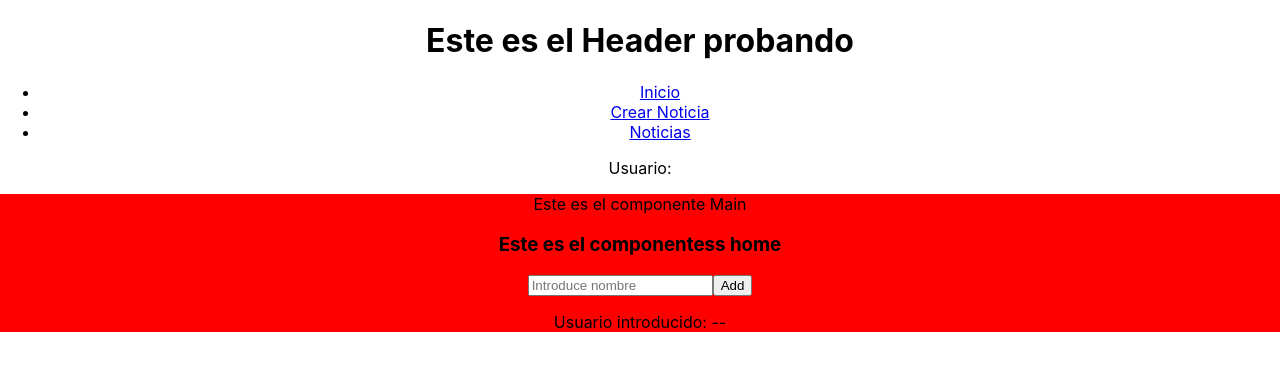
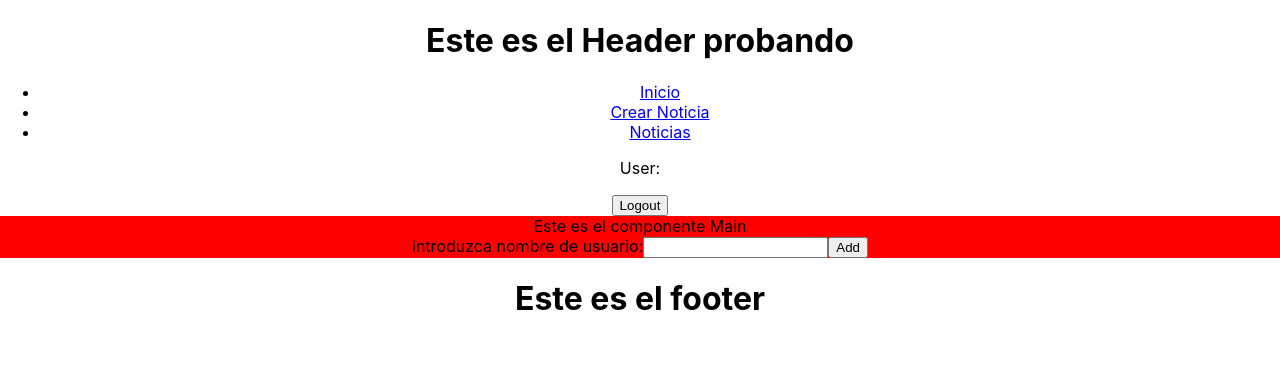
Before and after one commit to ignaciosein/proyectNews, a React (Create React App) app: page / in a window 1280 px wide. Shown: the top 370 px of the page. Built offline with nearby package versions, Linux system fonts and the light colour scheme.

Commit message:
login funcional

```diff
--- a/src/App.js
+++ b/src/App.js
@@ -1,12 +1,14 @@
-import React, { Component } from 'react';
-import { BrowserRouter} from 'react-router-dom';
+import React, { Component } from "react";
+import { BrowserRouter } from "react-router-dom";
 
-import './App.css';
+import "./App.css";
 import Header from "./components/Head/Head";
-import Main from './components/Main/Main';
-import Footer from './components/Footer/Footer';
+import Home from "./components/Home";
 
-import {userContext} from './context/userContext';
+import Main from "./components/Main/Main";
+import Footer from "./components/Footer/Footer";
+
+import { userContext } from "./context/userContext";
 
 export class App extends Component {
   constructor(props) {
@@ -14,45 +16,29 @@ export class App extends Component {
 
     this.state = {
       user: {
-        name:"Alex"
+        name:""
       }
     }
   }
 
+  logout = () => { this.setState({user: {}}) };
+  login = (name) => {
+
+
+    console.log(this.state.user.name)
+
+
+    this.setState({user:{name}})
 
 
 
 
-  login = (name) => {
-
-
-
-
-    if(this.state.user.name !== name)
-  {
-
-   console.log("el nombre es distinto")
-   this.setState({user: name});
-
-  }
-  else{
-  console.log("el nombre coincide")
-}
-
-
-
-
-  }
-
+  };
 
   render() {
-
-
-
-
     const value = {
       user: this.state.user,
-
+      logoutUser: this.logout,
       loginUser: this.login
     }
 
@@ -60,14 +46,15 @@ export class App extends Component {
       <div className="App">
         <BrowserRouter>
           <userContext.Provider value={value}>
-            <Header/>
-            <Main/>
+            <Header />
+            <Main />
           </userContext.Provider>
+
         </BrowserRouter>
-        <Footer/>
+        <Footer />
       </div>
-    )
+    );
   }
 }
 
-export default App
+export default App;
--- a/src/components/Footer/Footer.js
+++ b/src/components/Footer/Footer.js
@@ -18,7 +18,7 @@ class Footer extends Component {
 
   render() {
     return (
-      <div></div>
+      <div><h1>Este es el footer</h1></div>
     );
   }
 }
--- a/src/components/Form/Form.js
+++ b/src/components/Form/Form.js
@@ -57,19 +57,19 @@ class Form extends Component {
         <form>
         <label>Titulo</label>
         <br></br>
-        <input type="text" name="nombre"  onChange={this.titleNews} />
+        <input type="text" name="nombre" required onChange={this.titleNews} />
         <br></br>
         <label>Autor</label>
         <br></br>
-        <input type="text" name="nombre"  onChange={this.authorNews} />
+        <input type="text" name="nombre" required onChange={this.authorNews} />
         <br></br>
         <label>Contenido</label>
         <br></br>
-        <input type="text" name="nombre"  onChange={this.contentNews} />
+        <input type="text" name="nombre" required onChange={this.contentNews} />
         <br></br>
         <label>Imagen</label>
         <br></br>
-        <input type="text" name="nombre"  onChange={this.coverNews} />
+        <input type="text" name="nombre" required onChange={this.coverNews} />
         <br></br>
         <button>
 
--- a/src/components/Head/Head.js
+++ b/src/components/Head/Head.js
@@ -9,18 +9,18 @@ class Head extends Component {
 
     return (
       <div><h1>Este es el Header probando</h1>
-        <Nav/>
+         <Nav/>
 
-        <userContext.Consumer>
-            {({user}) => {
-    return console.log(user),
-                <>
-                  <p>Usuario: {  }</p>
 
-                </>
-            }
-          }
-            </userContext.Consumer>
+<userContext.Consumer>
+{({user,logoutUser}) =>
+    <>
+      <p>User: {user.name}</p>
+      <button onClick={logoutUser}>Logout</button>
+    </>
+}
+</userContext.Consumer>
+
 
       </div>
     );
--- a/src/components/Home/Home.js
+++ b/src/components/Home/Home.js
@@ -1,80 +1,49 @@
-import React, { Component } from 'react';
-import './Home.css';
+import React, { Component } from "react";
+import "./Home.css";
 
-import { userContext } from "../../context/userContext"
+import { userContext } from "../../context/userContext";
 class Home extends Component {
-   constructor(props){
+  constructor(props) {
     super(props);
     this.state = {
-
       name: "",
     };
   }
 
+  componentDidUpdate(prevProps, prevState) {
+    console.log("Cambio hecho!");
+  }
+
+  handleChange = (event) => {
+    this.setState({ name: event.target.value });
+  };
   handleSubmit = async (event) => {
     event.preventDefault();
 
-    let name = event.target.nombre.value;
-
-    console.log(name)
-
-    this.setState({ name: name });
-
-
-
-
+    const user = {
+      name: this.state.name,
     };
-
-  /* componentDidUpdate(prevProps, prevState) {
-
-
-  if(this.state !== prevState){
-
-
-    console.log(("funciona"));
-
-
-
-  } */
- /*  componentDidUpdate(prevProps, prevState) {
-
-
-
-      return loginUser(this.state);
-
-
   }
 
-    } */
-
-
   render() {
-
     const value = {
-    name: this.state.name
+      name: this.state.name,
     };
     return (
-
-
       <div>
-
-
-
-        <h3>Este es el componentess home</h3>
       <form onSubmit={this.handleSubmit}>
-        <input type="text" name="nombre" placeholder="Introduce nombre"></input>
-
-
-
+        <label>
+          introduzca nombre de usuario:
+          <input type="text" name="name" onChange={this.handleChange} />
+        </label>
         <userContext.Consumer>
-        {({loginUser}) =>
-          <button type="submit" onClick={()=>loginUser(this.state.name)}>Add</button>
-        }
+          {({ loginUser }) => (
+            <button type="submit" onClick={() => loginUser(this.state.name)}>
+              Add
+            </button>
+          )}
         </userContext.Consumer>
-
       </form>
-
-      <p>Usuario introducido: {this.state.name ||"--"}</p>
 
 
       </div>
```
Lines whose indentation alone changed are shown as unchanged.
